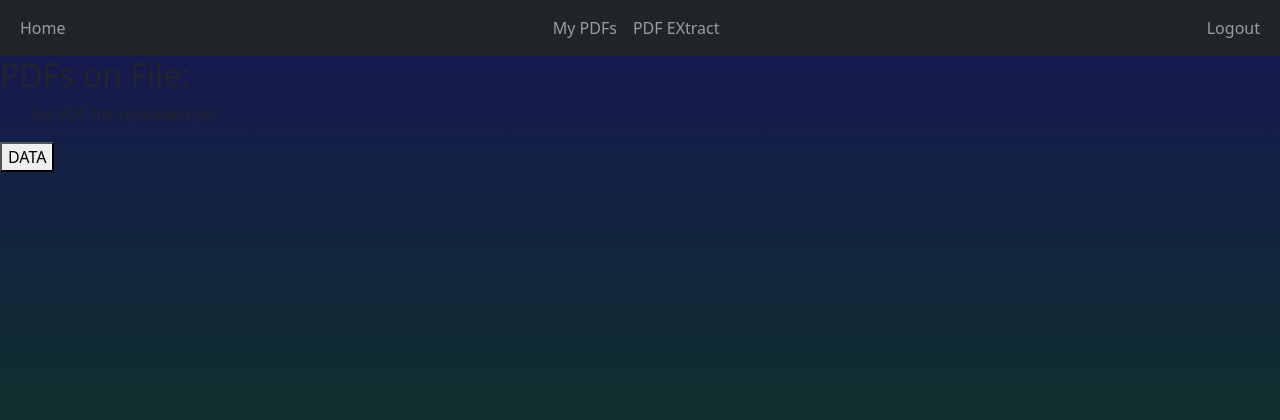
After one commit to Tony-gh123/CS50_Final_Project, a Django app: page /extract/ in a window 1280 px wide. The commit adds this page. Shown: the top 420 px of the page. Run offline with Django 4.2, Linux system fonts and the light colour scheme; the visitor is signed in with stand-in values (Sample User, id 1).

Commit message:
pdf extractor feature

```diff
--- a/graph/urls.py
+++ b/graph/urls.py
@@ -3,7 +3,8 @@ from django.contrib import admin
 from django.conf import settings
 from django.conf.urls.static import static
 from django.urls import path
-from main.views import index, signup, login_user, logout_user, home, pdf_registry
+from main.views import index, signup, login_user, logout_user, home
+from main.views import pdf_registry, pdf_extract
 
 app_name = 'graph'
 
@@ -15,6 +16,7 @@ urlpatterns = [
     path('home/', home, name="home"),
     path('user_profile/', pdf_registry, name='pdf_registry'),
     path('admin/', admin.site.urls),
+    path('extract/', pdf_extract, name='pdf_extract')
 ]
 
 #Configure Django to serve media files
--- /dev/null
+++ b/main/templates/main/extract.html
@@ -0,0 +1,35 @@
+{% extends 'main/land.html' %}
+
+{% block title %}PDF Helper | Extractor{% endblock %}
+
+
+{% if user.isauthenticated %}
+    {% block content %}
+    <h2> PDFs on File: </h2>
+        <form method="post" action="{% url 'pdf_extract' %}">
+            {% csrf_token %}
+            <ul>
+                {% for user_pdf in user_pdfs %}
+                    <li>
+                        <input type="checkbox" name="pdf_extract" value="{{ user_pdf.id }}">
+                        <a href="{{ user_pdf.pdf_file.url }}">{{user_pdf.pdf_file.name}}</a>
+                    </li>
+                {% empty %}
+                    <p>No PDF file uploaded yet</p>
+                {% endfor %}
+            </ul>
+            <button type="submit">DATA</button>
+        </form>
+
+        <style>
+            h1, label {
+                color: white;
+            }
+        </style>
+
+    {% endblock %}
+
+{% else %}
+    <p>Please log in to use PDF | Helper</p>
+
+{% endif %}
--- a/main/templates/main/land.html
+++ b/main/templates/main/land.html
@@ -18,6 +18,9 @@
             <ul class="navbar-nav">
                 <li class="nav-item">
                     <a class="nav-link" href="/user_profile">My PDFs</a>
+                </li>
+                <li class="nav-item">
+                    <a class="nav-link" href="/extract">PDF EXtract</a>
                 </li>
             </ul>
             <ul class="navbar-nav">
--- a/main/views.py
+++ b/main/views.py
@@ -7,6 +7,8 @@ from django.db.models.signals import pre_delete
 from django.dispatch import receiver
 from django.db import models
 from .models import UserUploads
+from django.http import HttpResponse
+from pdfminer.high_level import extract_text
 import logging
 import os
 
@@ -95,8 +97,29 @@ def pdf_registry(request): # Upload, Display and Delete pdf files!
 
     return render(request, 'main/user_profile.html')
 
+@login_required
+def pdf_extract(request):
 
-## FIX BUGS HAHAHAHA IS UPLOADING A FILE EVERYTIME YOU REFRESH LOL!
+    try:
+        if request.method == 'POST':
+
+            pdf_ids = request.POST.getlist('pdf_extract')
+
+
+
+        user_pdfs = UserUploads.objects.filter(user=request.user)
+        return render(request, 'main/extract.html', {'user_pdfs': user_pdfs})
+
+    except Exception as e:
+        return render(request, 'main/home.html', {'error_message': "Error Occurred" + str(e)})
+
+    return render(request, 'main/extract.html')
+
+
+
+
+
+
 
 #Define a signal receiver to handle file deletion before the model is deleted
 @receiver(pre_delete, sender=UserUploads)
```
